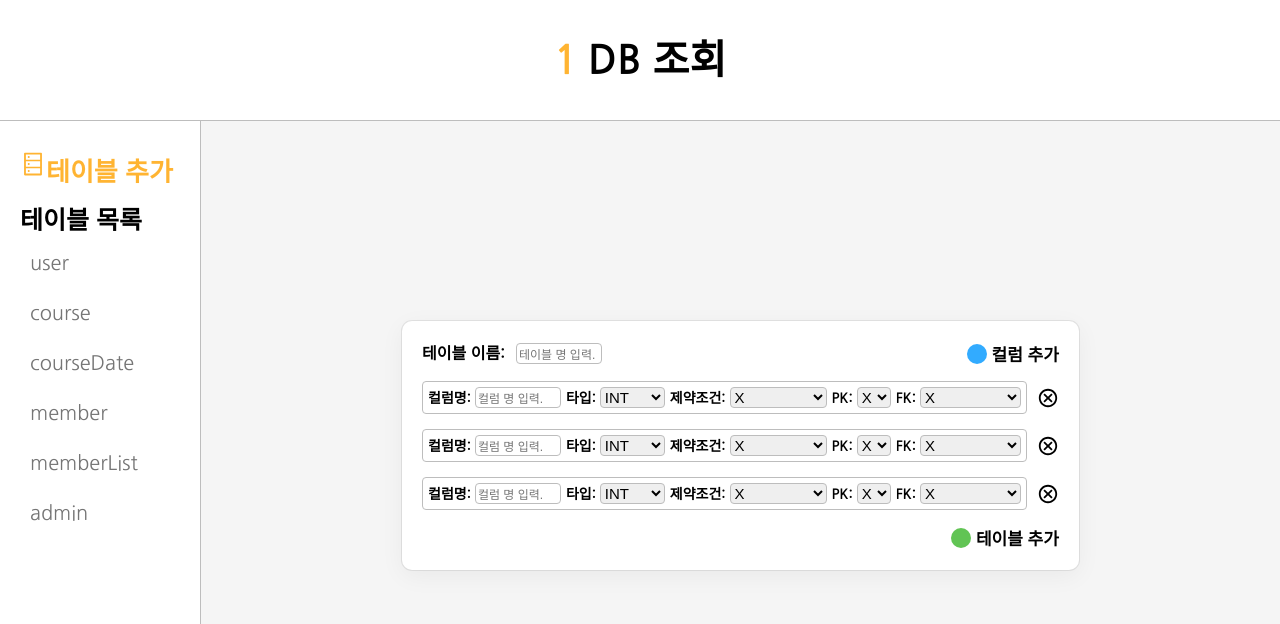
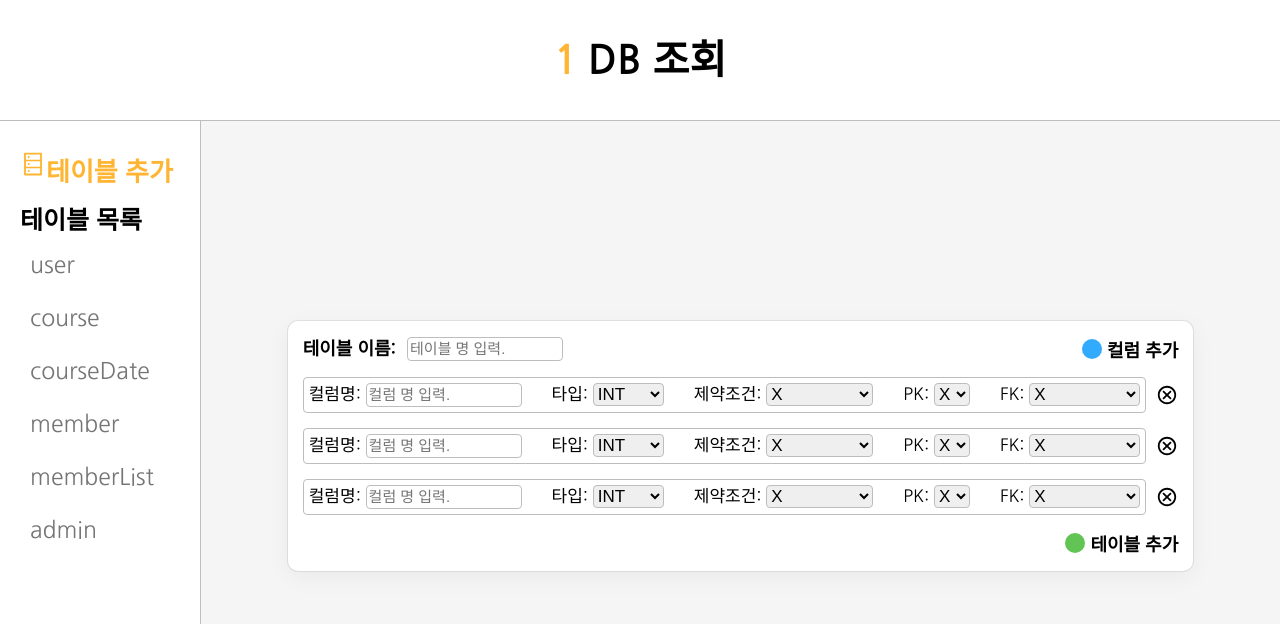
Before and after one commit to CBNU-AACP/Admin, a React (Create React App) app in the folder client/: page /1 in a window 1280 px wide. Shown: the top 624 px of the page. Built offline with nearby package versions, Linux system fonts and the light colour scheme.

Commit message:
[CHO] #39 - Change some styles

```diff
--- a/client/src/components/AddTable/ColumnElement/style.scss
+++ b/client/src/components/AddTable/ColumnElement/style.scss
@@ -15,10 +15,9 @@
     border: 1px solid $gray400;
     border-radius: 4px;
     padding: 5px;
-
     .element {
       display: inline;
-      margin: 0 5px 0 0;
+      margin: 0 30px 0 0;
       &:last-child {
         margin-right: 0;
       }
@@ -26,7 +25,10 @@
         margin-left: 0;
       }
       .label {
-        font-size: 14px;
+        font-size: 17px;
+      }
+      .bold {
+        font-weight: bold;
       }
     }
   }
--- a/client/src/components/AddTable/style.scss
+++ b/client/src/components/AddTable/style.scss
@@ -8,8 +8,8 @@
   box-shadow: $box-shadow;
   border-radius: 10px;
   margin: 200px auto;
-  padding: 20px;
-  font-weight: bold;
+  padding: 15px;
+  font-size: 18px;
   .addBox {
     display: flex;
     flex-direction: row;
@@ -32,7 +32,7 @@
     .addText {
       margin: auto 0;
       font-weight: bold;
-      font-size: 17px;
+      font-size: 18px;
     }
   }
   .table {
@@ -43,6 +43,7 @@
     flex-direction: row;
     .tableLabel {
       margin: auto 0;
+      font-weight: bold;
     }
   }
   .select,
@@ -53,21 +54,21 @@
     border-radius: 4px;
     margin: auto 0;
     color: $black;
-    font-size: 15px;
+    font-size: 17px;
     &:focus {
       outline: none;
     }
     &::placeholder {
-      font-size: 12px;
+      font-size: 15px;
       font-weight: 400;
     }
     &::-ms-input-placeholder {
-      font-size: 12px;
+      font-size: 15px;
       font-weight: 400;
     }
   }
   .input {
-    max-width: 80px;
+    max-width: 150px;
   }
   .tableInput {
     margin-left: 11px;
--- a/client/src/components/DataCardList/DataCard/style.scss
+++ b/client/src/components/DataCardList/DataCard/style.scss
@@ -1,6 +1,6 @@
 @import "../../../style/color.scss";
 .dataCard {
-  width: 350px;
+  width: 500px;
   height: fit-content;
   display: flex;
   flex-direction: column;
@@ -10,7 +10,7 @@
   margin: 30px;
   padding: 5px;
   .addBox {
-    margin: 0 5px 0 auto;
+    margin: -10px 10px 0 auto;
   }
   &:hover {
     padding: 2px;
@@ -23,7 +23,8 @@
       width: 20px;
       height: 20px;
       border-radius: 50%;
-      margin: 5px;
+      margin: 10px;
+      margin-right: 5px;
       &:hover {
         cursor: pointer;
       }
@@ -37,11 +38,11 @@
     .text {
       margin: auto 0;
       color: $darkmode;
-      font-size: 15px;
+      font-size: 17px;
       font-weight: bold;
     }
     .dataText {
-      margin: 5px 5px 5px auto;
+      margin: 10px 10px 10px auto;
       color: $darkmode;
       font-size: 20px;
       font-weight: bold;
@@ -50,26 +51,26 @@
   .attributeList {
     border-collapse: collapse;
     border: 1px solid $gray400;
-    margin: 5px;
+    margin: 10px;
+    margin-top: 0px;
     padding-bottom: 5px;
     .attribute {
       width: fit-content;
       border: 1px solid $gray400;
       padding: 5px;
-      font-size: 16px;
+      font-size: 18px;
       word-break: break-all;
       .input {
-        line-height: 16px;
+        line-height: 19px;
         border: none;
         border-radius: 6px;
-        color: $black;
-        font-size: 15px;
+        color: $darkmode;
+        font-size: 18px;
         &:focus {
           outline: none;
         }
         &::placeholder {
-          font-size: 13px;
-          font-weight: none;
+          font-size: 15px;
         }
         &::-ms-input-placeholder {
           font-size: 13px;
--- a/client/src/components/DataCardList/style.scss
+++ b/client/src/components/DataCardList/style.scss
@@ -6,10 +6,10 @@
 }
 .dataList {
   min-width: 800px;
+  min-height: fit-content;
   display: flex;
   flex-direction: row;
   flex-wrap: wrap;
-  min-height: fit-content;
   margin: 50px auto;
   padding: 20px;
 }
--- a/client/src/components/DbCardList/DbCard/style.scss
+++ b/client/src/components/DbCardList/DbCard/style.scss
@@ -53,6 +53,7 @@
     font-size: 30px;
     font-weight: bold;
     color: $black;
+    word-break: break-all;
     &:hover {
       cursor: pointer;
     }
@@ -65,7 +66,8 @@
     font-family: "Nanum Gothic", sans-serif;
     color: $black;
     &:focus {
-      outline: 2px solid $black;
+      // outline: 2px solid $black;
+      outline: none;
       border-radius: 4px;
     }
     &::placeholder {
--- a/client/src/components/Navigation/style.scss
+++ b/client/src/components/Navigation/style.scss
@@ -38,7 +38,7 @@
   .tableTitle {
     margin: 30px auto 0 30px;
     color: $gray600;
-    font-size: 20px;
+    font-size: 23px;
     font-weight: 500;
     &:hover {
       color: $primary;
--- a/client/src/components/Schema/style.scss
+++ b/client/src/components/Schema/style.scss
@@ -28,7 +28,7 @@
     .text {
       margin: auto 0;
       color: $darkmode;
-      font-size: 15px;
+      font-size: 18px;
       font-weight: bold;
     }
   }
@@ -38,19 +38,19 @@
   .tableName {
     margin: 0 auto 10px auto;
     color: $darkmode;
-    font-size: 23px;
+    font-size: 25px;
   }
   .schemaLabel {
-    font-size: 16px;
+    font-size: 17px;
     color: $darkmode;
-    margin-bottom: -5px;
+    margin-bottom: 10px;
   }
   .attribute {
-    width: fit-content;
+    // width: fit-content;
     display: flex;
     flex-direction: row;
-    border: 1px solid $gray400;
-    border-radius: 4px;
+    border-bottom: 1px solid $gray400;
+    // border-radius: 4px;
     padding: 5px;
     margin-top: 15px;
     .attributeLabel {
@@ -58,7 +58,7 @@
       width: fit-content;
       margin: auto 20px auto 0;
       text-align: left;
-      font-size: 16px;
+      font-size: 17px;
       &:first-child {
         min-width: 160px;
       }
```
